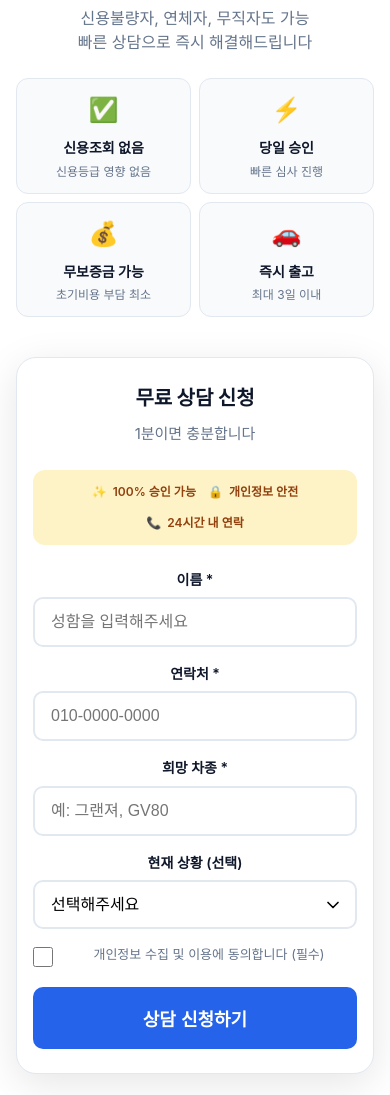
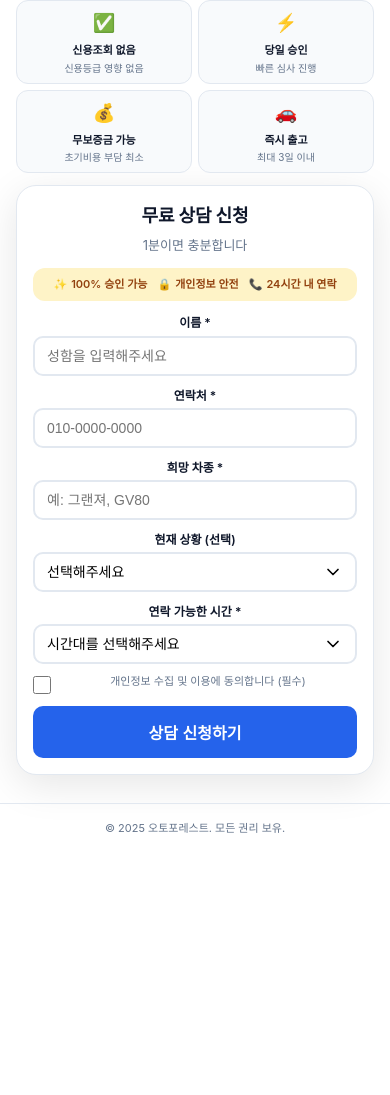
Before and after one commit to auto-forest/nocheck.github.io, a plain HTML site: page index.html in a window 390 px wide. Shown: the part 162-1257 px from the top of the page. After the commit the page ends 1016 px from the top, so only its background shows below. Drawn offline with Linux system fonts and the light colour scheme.

Commit message:
Add files via upload

```diff
--- a/index.html
+++ b/index.html
@@ -44,7 +44,7 @@
 
         /* Main Section */
         .main {
-            padding: 40px 20px;
+            padding: 20px 20px;
             text-align: center;
         }
 
@@ -56,7 +56,7 @@
             border-radius: 20px;
             font-size: 13px;
             font-weight: 600;
-            margin-bottom: 20px;
+            margin-bottom: 12px;
             animation: pulse 2s ease-in-out infinite;
         }
 
@@ -66,10 +66,10 @@
         }
 
         h1 {
-            font-size: clamp(32px, 7vw, 48px);
+            font-size: clamp(28px, 7vw, 48px);
             font-weight: 900;
             line-height: 1.2;
-            margin-bottom: 16px;
+            margin-bottom: 10px;
             color: var(--dark);
         }
 
@@ -78,18 +78,18 @@
         }
 
         .subtitle {
-            font-size: 18px;
+            font-size: 17px;
             color: var(--gray);
-            margin-bottom: 32px;
-            line-height: 1.5;
+            margin-bottom: 20px;
+            line-height: 1.4;
         }
 
         /* Benefits */
         .benefits {
             display: grid;
             grid-template-columns: repeat(2, 1fr);
-            gap: 12px;
-            margin-bottom: 40px;
+            gap: 10px;
+            margin-bottom: 20px;
             max-width: 400px;
             margin-left: auto;
             margin-right: auto;
@@ -97,59 +97,59 @@
 
         .benefit {
             background: var(--light);
-            padding: 16px;
+            padding: 12px;
             border-radius: 12px;
             border: 1px solid #e2e8f0;
         }
 
         .benefit-icon {
-            font-size: 24px;
-            margin-bottom: 8px;
+            font-size: 22px;
+            margin-bottom: 6px;
         }
 
         .benefit h3 {
-            font-size: 14px;
+            font-size: 13px;
             font-weight: 700;
-            margin-bottom: 4px;
+            margin-bottom: 2px;
         }
 
         .benefit p {
-            font-size: 12px;
+            font-size: 11px;
             color: var(--gray);
-            line-height: 1.4;
+            line-height: 1.3;
         }
 
         /* Form Container */
         .form-container {
             background: white;
             border-radius: 20px;
-            padding: 32px 20px;
+            padding: 20px;
             box-shadow: 0 10px 40px rgba(0, 0, 0, 0.1);
             border: 1px solid #e2e8f0;
         }
 
         .form-header {
-            margin-bottom: 24px;
+            margin-bottom: 16px;
         }
 
         .form-header h2 {
-            font-size: 24px;
-            margin-bottom: 8px;
+            font-size: 22px;
+            margin-bottom: 4px;
             font-weight: 800;
         }
 
         .form-header p {
             color: var(--gray);
-            font-size: 15px;
+            font-size: 14px;
         }
 
         /* Trust Points */
         .trust-points {
             display: flex;
             justify-content: center;
-            gap: 20px;
-            margin-bottom: 24px;
-            padding: 16px;
+            gap: 16px;
+            margin-bottom: 16px;
+            padding: 10px;
             background: #fef3c7;
             border-radius: 12px;
             flex-wrap: wrap;
@@ -158,32 +158,32 @@
         .trust-point {
             display: flex;
             align-items: center;
-            gap: 6px;
-            font-size: 13px;
+            gap: 4px;
+            font-size: 12px;
             font-weight: 600;
             color: #92400e;
         }
 
         /* Form */
         .form-group {
-            margin-bottom: 16px;
+            margin-bottom: 12px;
         }
 
         .form-group label {
             display: block;
             font-weight: 600;
-            margin-bottom: 6px;
+            margin-bottom: 4px;
             color: var(--dark);
-            font-size: 14px;
+            font-size: 13px;
         }
 
         .form-group input,
         .form-group select {
             width: 100%;
-            padding: 14px 16px;
+            padding: 12px 14px;
             border: 2px solid #e2e8f0;
             border-radius: 10px;
-            font-size: 16px;
+            font-size: 15px;
             transition: all 0.3s ease;
             background: #ffffff;
             -webkit-appearance: none;
@@ -209,7 +209,7 @@
             display: flex;
             align-items: flex-start;
             gap: 8px;
-            margin-bottom: 20px;
+            margin-bottom: 16px;
         }
 
         .checkbox-group input[type="checkbox"] {
@@ -223,19 +223,19 @@
 
         .checkbox-group label {
             flex: 1;
-            font-size: 13px;
-            line-height: 1.5;
+            font-size: 12px;
+            line-height: 1.4;
             color: var(--gray);
         }
 
         .submit-button {
             width: 100%;
-            padding: 18px;
+            padding: 16px;
             background: var(--primary);
             color: white;
             border: none;
             border-radius: 10px;
-            font-size: 18px;
+            font-size: 17px;
             font-weight: 700;
             cursor: pointer;
             transition: all 0.3s ease;
@@ -256,31 +256,6 @@
         .submit-button:disabled {
             opacity: 0.7;
             cursor: not-allowed;
-        }
-
-        /* Call Info */
-        .call-info {
-            margin-top: 20px;
-            padding: 16px;
-            background: var(--light);
-            border-radius: 10px;
-            text-align: center;
-        }
-
-        .call-info p {
-            font-size: 14px;
-            color: var(--gray);
-            margin-bottom: 8px;
-        }
-
-        .call-info a {
-            display: inline-flex;
-            align-items: center;
-            gap: 8px;
-            color: var(--primary);
-            text-decoration: none;
-            font-size: 20px;
-            font-weight: 700;
         }
 
         /* Success Modal */
@@ -349,52 +324,124 @@
 
         /* Footer */
         .footer {
-            padding: 24px 20px;
+            padding: 20px;
             text-align: center;
-            font-size: 12px;
+            font-size: 11px;
             color: var(--gray);
             border-top: 1px solid #e2e8f0;
-            margin-top: 40px;
+            margin-top: 20px;
         }
 
         /* Mobile Optimizations */
         @media (max-width: 480px) {
+            .container {
+                justify-content: flex-start;
+            }
+
             .main {
-                padding: 32px 16px;
+                padding: 12px 16px;
+            }
+
+            .badge {
+                font-size: 11px;
+                padding: 4px 12px;
+                margin-bottom: 8px;
             }
 
             h1 {
-                font-size: 28px;
+                font-size: 24px;
+                margin-bottom: 6px;
             }
 
             .subtitle {
-                font-size: 16px;
-                margin-bottom: 24px;
+                font-size: 14px;
+                margin-bottom: 12px;
             }
 
             .benefits {
-                gap: 8px;
+                gap: 6px;
+                margin-bottom: 12px;
             }
 
             .benefit {
-                padding: 12px;
+                padding: 8px;
+            }
+
+            .benefit-icon {
+                font-size: 18px;
+                margin-bottom: 4px;
+            }
+
+            .benefit h3 {
+                font-size: 11px;
+            }
+
+            .benefit p {
+                font-size: 10px;
             }
 
             .form-container {
-                padding: 24px 16px;
+                padding: 16px;
+            }
+
+            .form-header {
+                margin-bottom: 12px;
             }
 
             .form-header h2 {
-                font-size: 20px;
+                font-size: 18px;
+            }
+
+            .form-header p {
+                font-size: 13px;
             }
 
             .trust-points {
-                gap: 12px;
-                padding: 12px;
+                gap: 10px;
+                padding: 8px;
+                margin-bottom: 12px;
             }
 
             .trust-point {
+                font-size: 11px;
+            }
+
+            .form-group {
+                margin-bottom: 10px;
+            }
+
+            .form-group label {
                 font-size: 12px;
+                margin-bottom: 3px;
+            }
+
+            .form-group input,
+            .form-group select {
+                padding: 10px 12px;
+                font-size: 14px;
+            }
+
+            .checkbox-group {
+                margin-bottom: 12px;
+            }
+
+            .checkbox-group label {
+                font-size: 11px;
+            }
+
+            .checkbox-group input[type="checkbox"] {
+                width: 18px;
+                height: 18px;
+            }
+
+            .submit-button {
+                padding: 14px;
+                font-size: 16px;
+            }
+
+            .footer {
+                margin-top: 16px;
+                padding: 16px;
             }
         }
 
@@ -494,6 +541,18 @@
                         </select>
                     </div>
 
+                    <div class="form-group">
+                        <label for="contactTime">연락 가능한 시간 *</label>
+                        <select id="contactTime" name="contactTime" required>
+                            <option value="">시간대를 선택해주세요</option>
+                            <option value="오전 9시-12시">오전 9시-12시</option>
+                            <option value="오후 12시-3시">오후 12시-3시</option>
+                            <option value="오후 3시-6시">오후 3시-6시</option>
+                            <option value="오후 6시-9시">오후 6시-9시</option>
+                            <option value="언제든 가능">언제든 가능</option>
+                        </select>
+                    </div>
+
                     <div class="checkbox-group">
                         <input type="checkbox" id="privacy" name="privacy" required>
                         <label for="privacy">
@@ -506,10 +565,6 @@
                         <span id="submitLoader" style="display: none;"><div class="loader"></div></span>
                     </button>
                 </form>
-
-
-                    </a>
-                </div>
             </div>
         </div>
 
@@ -557,6 +612,7 @@
                 phone: document.getElementById('phone').value,
                 carType: document.getElementById('carType').value || '미정',
                 situation: document.getElementById('situation').value || '미선택',
+                contactTime: document.getElementById('contactTime').value,
                 message: '간단상담신청',
                 type: '무심사렌트'
             };
```
